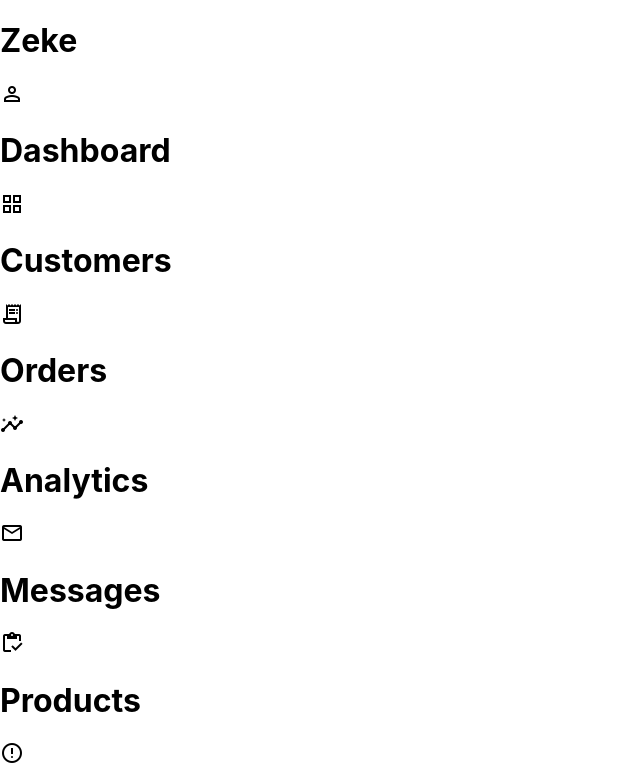
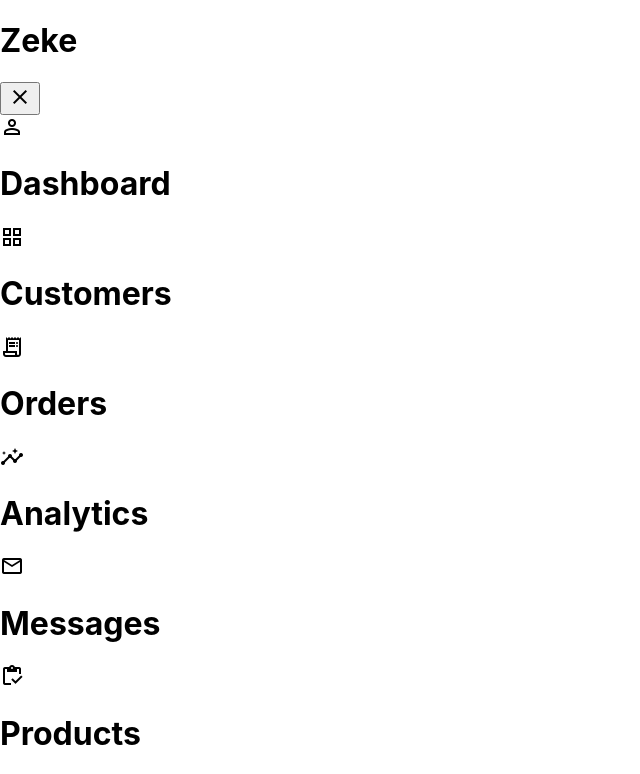
Before and after one commit to Zeeke12/admin-dashboard, a React (Create React App) app: page / in a window 1280 px wide. Shown: the top 774 px of the page, without its empty margins (0-640 px from the left). Built offline with nearby package versions, Linux system fonts and the light colour scheme.

Commit message:
Updated Commit

```diff
--- a/src/App.js
+++ b/src/App.js
@@ -1,11 +1,14 @@
 import './App.css';
 import Dashboard from './pages/Dashboard/Dashboard';
+import { SidebarProvider } from './component/SideBarContext';
 
 function App() {
   return (
+    <SidebarProvider>
     <div className='bg-[#F6F6F9] dark:bg-[#181A1E] transition-colors duration-100'>
       <Dashboard />
     </div>
+    </SidebarProvider>
   );
 }
 
--- a/src/component/Side.js
+++ /dev/null
@@ -1,55 +0,0 @@
-import React from 'react';
-import { motion } from 'framer-motion';
-
-const Sidebar = ({ onClose }) => {
-  const sidetexts = [
-    {
-        title: 'Dashboard',
-        icon: 'person'
-    },
-    {
-        title: 'Customers',
-        icon: 'grid_view'
-    },
-    {
-        title: 'Orders',
-        icon: 'receipt_long'
-    },
-    {
-        title: 'Analytics',
-        icon: 'insights'
-    },
-    {
-        title: 'Messages',
-        icon: 'mail_outline'
-    },
-    {
-        title: 'Products',
-        icon: 'inventory'
-    },
-    {
-        title: 'Reports',
-        icon: 'error'
-    },
-    {
-        title: 'Settings',
-        icon: 'settings'
-    },
-]
-  return (
-    <motion.div initial={{ scale: 0 }} whileInView={{ scale: 1}} transition={{ duration: 1, type: "spring", bounce: 2 }} className='sidebar w-[250px] z-50 bg-white dark:bg-[#202528] transition-transform duration-1000 fixed top-0 h-screen drop-shadow-2xl shadow-[#4B5495] shadow-2xl'>
-        <div className='flex flex-row justify-between'>
-          <h1 className='text-3xl my-5 pl-3 font-extrabold text-[#363949] dark:text-white'>Zeke</h1>
-          <button onClick={onClose}><span class="material-symbols-outlined">
-close
-</span></button>
-          </div>
-        <div className='flex flex-col gap-3'>{sidetexts.map((sidetext, index) => (<div key={index} className='w-[180px] h-[50px] flex flex-row pl-[30px] gap-3 pt-3 text-[#7380EC] font-semibold  hover:translate-x-3 transition-transform hover:bg-[#E2E3F0] hover:dark:bg-[#0E1012] '><span class="material-symbols-outlined">{sidetext.icon}
-</span><h1 className='text-left'>{sidetext.title}</h1></div>))}</div>
-        <div></div>
-    </motion.div>
-  )
-}
-
-
-export default Sidebar;
--- a/src/component/SideBar.jsx
+++ b/src/component/SideBar.jsx
@@ -1,6 +1,10 @@
-import React, { useState } from 'react'
+import React from 'react'
+import { motion, AnimatePresence } from 'framer-motion';
+import { useSidebar } from './SideBarContext';
 
-const SideBar = ({ onClose }) => {
+const SideBar = () => {
+    const {  toggleSidebar } = useSidebar();
+
     const sidetexts = [
         {
             title: 'Dashboard',
@@ -35,15 +39,23 @@ const SideBar = ({ onClose }) => {
             icon: 'settings'
         },
     ]
-    const [bar, setBar] = useState("hidden")
+
 
   return (
-    <div className={`sidebar ${bar} md:flex md:flex-col  md:align-middle md:px-[50px] max-[1300px]:w-[100px] max-[1300px]:mr-[50px]  w-[250px] h-screen text-center`}>
-        <div><h1 className='text-3xl my-5 font-extrabold text-[#363949] dark:text-white'>Zeke</h1></div>
+    <AnimatePresence>
+        {toggleSidebar &&
+(<motion.div initial={{ x:-30 }} whileInView={{ x:0 }} transition={{ duration: 2 }}
+    className={`z-50 max-[768px]:bg-white max-[768px]:shadow-2xl max-[768px]:shadow-[#7380EC] max-[768px]:w-fit max-[768px]:px-10 max-[768px]:fixed md:flex md:flex-col  md:align-middle md:px-[50px] max-[1300px]:w-[100px] max-[1300px]:mr-[50px]  w-[250px] h-screen text-center`}>
+        <div className='flex flex-row gap-20'><h1 className='text-3xl my-5 font-extrabold text-[#363949] dark:text-white'>Zeke</h1>
+        <button  onClick={toggleSidebar} className='md:hidden'><span class="material-symbols-outlined">
+                close
+            </span></button>
+        </div>
         <div className='flex flex-col gap-3'>{sidetexts.map((sidetext, index) => (<div key={index} className='w-[180px] h-[50px] flex flex-row pl-[30px] gap-3 pt-3 text-[#7B8AB0] hover:text-[#7380EC] font-semibold  hover:translate-x-3 transition-transform duration-500 hover:bg-[#E2E3F0] hover:dark:bg-[#0E1012] max-[1300px]:w-fit max-[1300px]:pr-4'><span class="material-symbols-outlined">{sidetext.icon}
-</span><h1 className='text-left max-[1300px]:hidden'>{sidetext.title}</h1></div>))}</div>
+</span><h1 className='text-left max-[768px]:block max-[1300px]:hidden'>{sidetext.title}</h1></div>))}</div>
         <div></div>
-    </div>
+    </motion.div>)}
+    </AnimatePresence>
 
   )
 }
--- /dev/null
+++ b/src/component/SideBarContext.js
@@ -0,0 +1,21 @@
+import { createContext, useContext, useState } from 'react';
+
+const SidebarContext = createContext();
+
+export const SidebarProvider = ({ children }) => {
+  const [isSidebarOpen, setSidebarOpen] = useState(false);
+
+  const toggleSidebar = () => {
+    setSidebarOpen((prev) => !prev);
+  };
+
+  return (
+    <SidebarContext.Provider value={{ isSidebarOpen, toggleSidebar }}>
+      {children}
+    </SidebarContext.Provider>
+  );
+};
+
+export const useSidebar = () => {
+  return useContext(SidebarContext);
+};
--- a/src/component/showSidebar.js
+++ /dev/null
@@ -1,26 +0,0 @@
-import React from 'react';
-import ReactDOM from 'react-dom';
-import Sidebar from './Side';
-
-const showSidebar = () => {
-  const rootElement = document.getElementById('root');
-
-  if (rootElement) {
-    // Create a container div for the sidebar
-    const sidebarContainer = document.createElement('div');
-    rootElement.appendChild(sidebarContainer);
-
-    const closeSidebar = () => {
-      // Unmount the Sidebar component and remove the container
-      ReactDOM.unmountComponentAtNode(sidebarContainer);
-      sidebarContainer.remove();
-    };
-
-    // Render Sidebar inside the container
-    ReactDOM.render(<Sidebar onClose={closeSidebar} />, sidebarContainer);
-  } else {
-    console.error('Root element not found.');
-  }
-};
-
-export default showSidebar;
--- a/src/pages/Dashboard/Chart.jsx
+++ b/src/pages/Dashboard/Chart.jsx
@@ -23,11 +23,11 @@ const Chart = () => {
         },
     ]
   return (
-    <motion.div  className='flex flex-col min-[1300px]:flex-row justify-around gap-5'>
-        {chartdatas.map((chartdata, index) => (<div key={index} className='bg-white dark:bg-[#202528] transition-colors duration-100 hover:shadow hover:transition-shadow  shadow-2xl rounded-3xl h-[200px] flex-grow'>
+    <div  className='flex flex-col min-[1300px]:flex-row justify-around gap-5'>
+        {chartdatas.map((chartdata, index) => (<motion.div initial={{ y: 40 }} whileInView={{ y: 0 }} transition={{ duration: 1 }} key={index} className='bg-white dark:bg-[#202528] transition-colors duration-100 hover:shadow hover:transition-shadow  shadow-2xl rounded-3xl h-[200px] flex-grow'>
 
-        </div>))}
-    </motion.div>
+        </motion.div>))}
+    </div>
   )
 }
 
--- a/src/pages/Dashboard/Dashboard.jsx
+++ b/src/pages/Dashboard/Dashboard.jsx
@@ -3,13 +3,19 @@ import SideBar from '../../component/SideBar'
 import MainBoard from './MainBoard'
 import RightBoard from './RightBoard'
 import Orders from './Orders'
+import { motion } from 'framer-motion'
+import { useSidebar } from '../../component/SideBarContext'
 
 const Dashboard = () => {
+
+  const { isSidebarOpen } = useSidebar();
+
+
   return (
     <div className='grid grid-cols-[1fr] grid-rows-[1fr_0.8fr_1fr] md:grid-cols-[1fr_3fr_3fr] md:grid-rows-[1fr_1fr] xl:grid-cols-[0.8fr_3fr_1.4fr] xl:grid-rows-[1fr_2fr]'>
-      <div className='hidden md:block md:row-[1_/_span_2] xl:row-[1_/_span_3]'>
+      <motion.div className={`${isSidebarOpen ? 'block' : 'hidden'} md:block  md:row-[1_/_span_2] xl:row-[1_/_span_3]`}>
         <SideBar />
-        </div>
+        </motion.div>
         <div className=''>
         <MainBoard />
         </div>
@@ -23,4 +29,5 @@ const Dashboard = () => {
   )
 }
 
+
 export default Dashboard
--- a/src/pages/Dashboard/Orders.jsx
+++ b/src/pages/Dashboard/Orders.jsx
@@ -1,4 +1,5 @@
 import React from 'react'
+import { motion } from 'framer-motion'
 
 const Orders = () => {
     const orderdatas = [
@@ -54,7 +55,7 @@ const Orders = () => {
 ]
 
   return  (
-    <div className='my-9 mx-4 grid '>
+    <motion.div initial={{ y: 40 }} whileInView={{ y: 0 }} transition={{ duration: 1 }} className='my-9 mx-4 grid '>
       <h1 className='text-2xl my-2 pt-3 pb-1 font-bold text-[#363949] dark:text-white transition-colors duration-100'>Recent Orders</h1>
     <div className='bg-white dark:bg-[#202528] transition-colors duration-100 rounded-2xl flex justify-center shadow-2xl p-[25px] hover:transition-shadow hover:shadow '>
     <div class="relative overflow-x-auto">
@@ -80,7 +81,7 @@ const Orders = () => {
       </table>
     </div>
     </div>
-    </div>
+    </motion.div>
 
   )
 }
--- a/src/pages/Dashboard/RightBoard.jsx
+++ b/src/pages/Dashboard/RightBoard.jsx
@@ -1,13 +1,16 @@
 import React from 'react'
 import profile from '../../assets/profile-1.jpg'
-import showSidebar from '../../component/showSidebar'
 import profile1 from '../../assets/profile-1.jpg'
 import profile2 from '../../assets/profile-2.jpg'
 import profile3 from '../../assets/profile-3.jpg'
 import DarkmodeBtn from '../../component/DarkmodeBtn'
+import { motion } from 'framer-motion'
+import { useSidebar } from '../../component/SideBarContext'
 
 
 const RightBoard = () => {
+    const { toggleSidebar } = useSidebar();
+
     const updates = [
         {
             logo: profile1,
@@ -52,9 +55,9 @@ const RightBoard = () => {
         },
     ]
   return (
-    <div className='w-full md:w-fit h-screen  px-5'>
-        <div className='fixed top-0 py-5 left-0 md:relative flex justify-between align-middle w-screen md:w-full bg-white md:bg-inherit h-[90px] z-30 dark:bg-[#202528] md:dark:bg-inherit px-3 text-black dark:text-white transition-colors duration-100'>
-            <button className='block md:hidden' onClick={showSidebar}><span class="material-symbols-outlined">
+    <motion.div  className='w-full md:w-fit h-screen  px-5'>
+        <div className='fixed top-0 py-5 left-0 md:relative flex justify-between align-middle w-screen md:w-full bg-white md:bg-inherit h-[90px] z-10 dark:bg-[#202528] md:dark:bg-inherit px-3 text-black dark:text-white transition-colors duration-100'>
+            <button className='block md:hidden' onClick={toggleSidebar}><span class="material-symbols-outlined">
                 menu
             </span></button>
             <DarkmodeBtn />
@@ -91,7 +94,7 @@ const RightBoard = () => {
                 <h1>Add Product</h1>
             </div>
         </div>
-    </div>
+    </motion.div>
 
   )
 }
```
